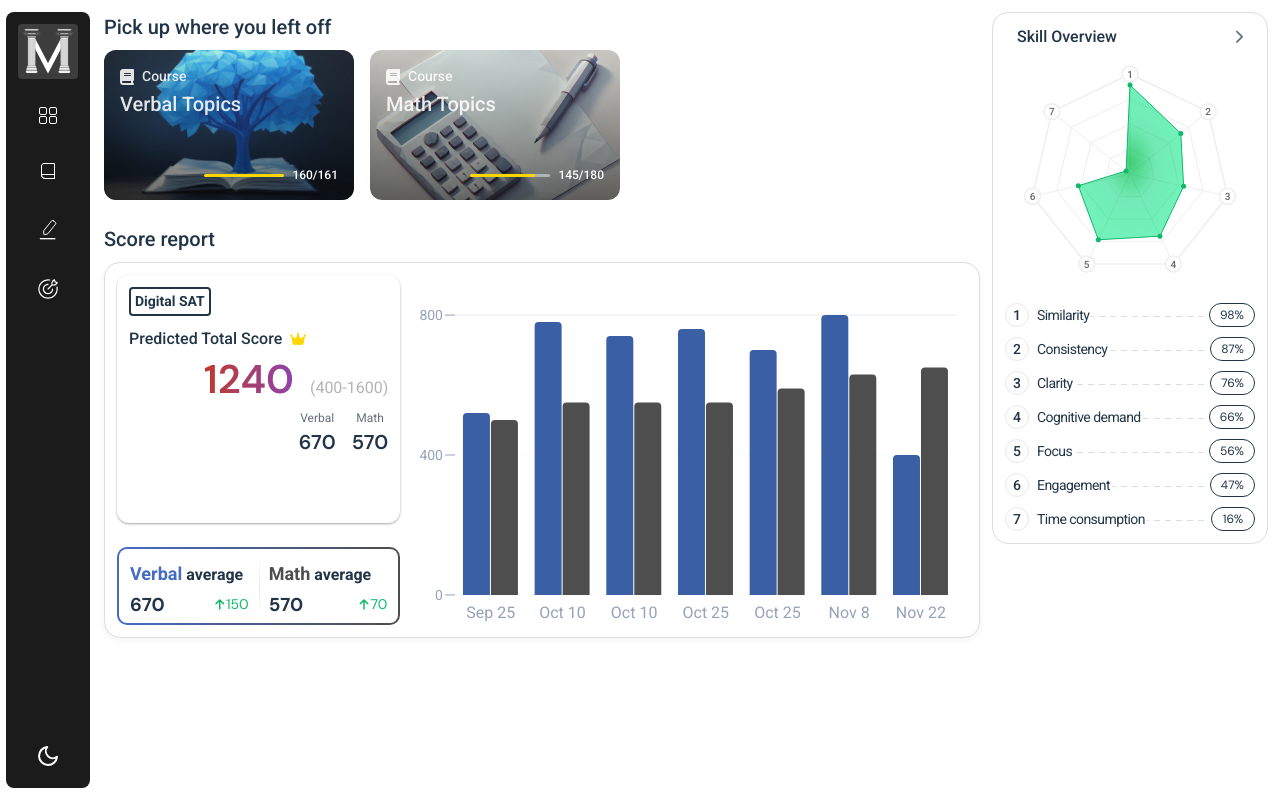
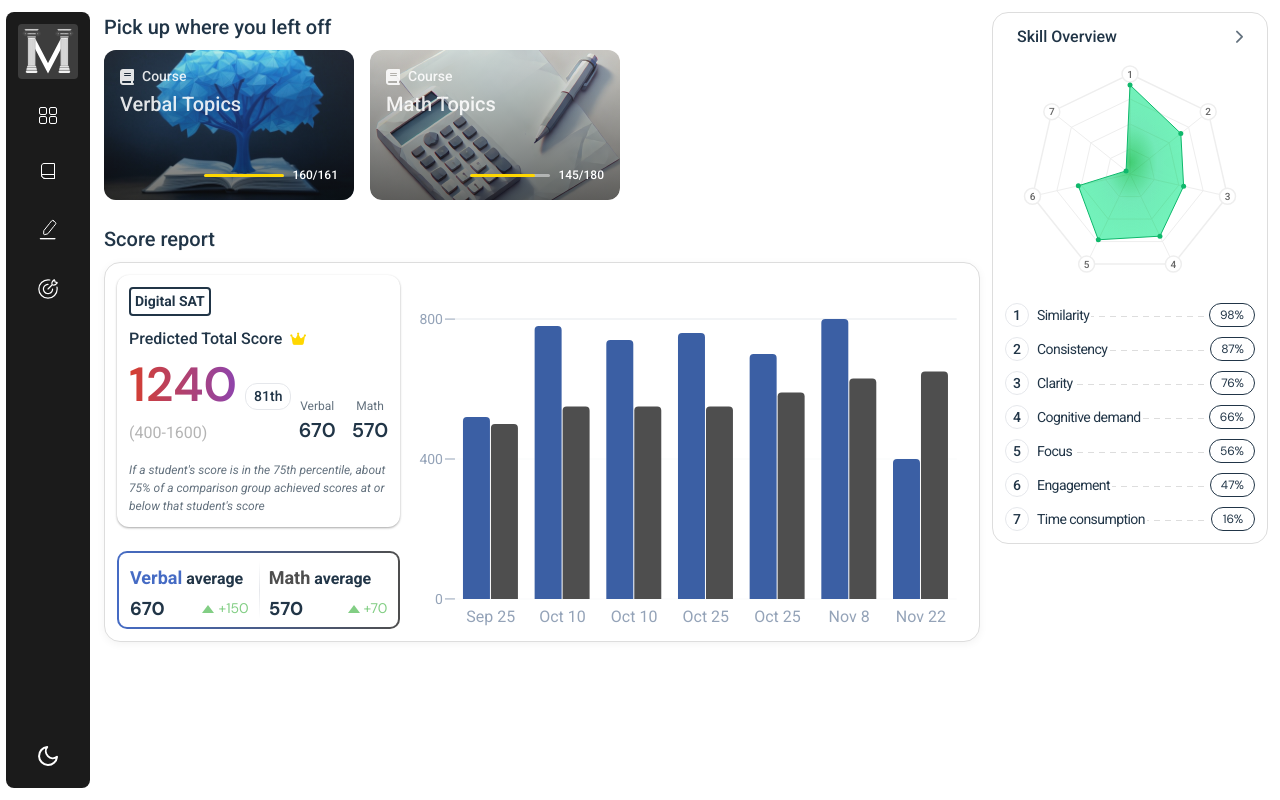
Before and after one commit to Orujhimaru/max_odyssey, a React (Vite) app: page / in a window 1280 px wide. Built offline with nearby package versions, Linux system fonts and the light colour scheme; a web font is replaced by a local one.

Commit message:
design: some changes, will be changed again.

```diff
--- a/src/components/RadarComponent/RadarChart/RadarChart.css
+++ b/src/components/RadarComponent/RadarChart/RadarChart.css
@@ -133,7 +133,7 @@
 }
 
 [data-theme="dark"] .skill-number {
-  background-color: #404040;
+  background-color: #40404000;
 }
 
 .skill-item {
--- a/src/components/RadarComponent/RadarChart/RadarChart.jsx
+++ b/src/components/RadarComponent/RadarChart/RadarChart.jsx
@@ -456,7 +456,6 @@ export default function RadarChart({
                     <div
                       className="skill-score"
                       style={{
-                        backgroundColor: "#404040",
                         color: "#fff",
                       }}
                     >
--- a/src/components/ScoreColumnComponent/PredictedScore/PredictedScore.css
+++ b/src/components/ScoreColumnComponent/PredictedScore/PredictedScore.css
@@ -2,11 +2,16 @@
   order: -1;
   width: 100%;
   height: 100%;
+  display: flex;
+  flex-direction: column;
+  justify-content: space-between;
   background-color: var(--bg-secondary);
   border-radius: 12px;
   padding: 12px;
   /* margin-top: 24px; */
   box-shadow: rgba(0, 0, 0, 0.12) -0px 1px 3px, rgba(0, 0, 0, 0.24) 0px 1px 2px;
+  background-image: radial-gradient(#e8e8e854 0.3px, var(--bg-secondary) 0.4px);
+  background-size: 10px 10px;
 }
 
 .score-header {
@@ -62,10 +67,15 @@
 
 .score-details {
   display: flex;
-  flex-direction: column;
+  flex-direction: row;
   /* gap: 24px; */
+  justify-content: space-between;
+  /* justify-content: flex-end; */
+}
+
+.predicted-flex.score-800 {
   align-items: flex-end;
-  /* justify-content: flex-end; */
+  gap: 16px;
 }
 
 .score-item {
@@ -118,10 +128,18 @@
 
 .predicted-flex {
   display: flex;
-  gap: 16px;
+  gap: 8px;
   align-items: baseline;
 }
 
+.predicted-flex.column {
+  flex-direction: column;
+  align-items: flex-start;
+  gap: 0;
+}
+.percentile-badge {
+  /* margin-bottom: 22px; */
+}
 .score-item.predicted {
   /* padding-left: 24px; */
   gap: 12px;
@@ -136,19 +154,15 @@
   gap: 12px;
 }
 
-.score-item.predicted .score-value {
+.predicted-flex.center .score-value {
   /* color: #0fb86b; */
-  background-image: -webkit-linear-gradient(
+  background-image: linear-gradient(
     to right,
     #d63e2e,
     #8e44ad
   ); /* Chrome 10-25, Safari 5.1-6 */
-  background-image: linear-gradient(
-    to right,
-    #c0392b,
-    #8e44ad
-  ); /* W3C, IE 10+/ Edge, Firefox 16+, Chrome 26+, Opera 12+, Safari 7+ */
-  font-size: 40px;
+
+  font-size: 48px;
   background-clip: text;
   -webkit-text-fill-color: transparent;
 }
@@ -181,3 +195,27 @@
 .chart-container {
   box-shadow: 0 2px 8px rgba(0, 0, 0, 0.05); /* Match the shadow style */
 }
+
+.percentile-badge {
+  background-color: var(--bg-primary);
+  color: var(--text-primary);
+  padding: 2px 8px;
+  border-radius: 12px;
+  font-size: 14px;
+  font-weight: 500;
+  border: 1px solid var(--border-color);
+  transition: color 0.3s ease;
+}
+
+[data-theme="dark"] .percentile-badge {
+  background-color: #404040;
+  border-color: #555;
+}
+
+.percentile-footnote {
+  font-size: 12px;
+  color: var(--text-primary);
+  opacity: 0.7;
+  margin-top: 16px;
+  font-style: italic;
+}
--- a/src/components/ScoreColumnComponent/PredictedScore/PredictedScore.jsx
+++ b/src/components/ScoreColumnComponent/PredictedScore/PredictedScore.jsx
@@ -1,4 +1,6 @@
 import React from "react";
+import { getPercentile } from "../../../utils/scorePercentiles";
+import { useCountUp } from "../../../hooks/useCountUp";
 import "./PredictedScore.css";
 
 const PredictedScore = ({ verbalScore, mathScore }) => {
@@ -8,6 +10,10 @@ const PredictedScore = ({ verbalScore, mathScore }) => {
   const roundedVerbal = roundToTen(verbalScore);
   const roundedMath = roundToTen(mathScore);
   const predictedScore = roundedVerbal + roundedMath;
+  const targetPercentile = getPercentile(predictedScore);
+
+  const animatedScore = useCountUp(predictedScore, 1500, 400);
+  const animatedPercentile = useCountUp(targetPercentile, 1500, 1);
 
   return (
     <div className="predicted-score-container">
@@ -23,15 +29,19 @@ const PredictedScore = ({ verbalScore, mathScore }) => {
           </div>
         </div>
         <div className="score-details">
-          <div className="score-item predicted">
-            {/* <span className="score-label total">Total:</span> */}
+          {/* <span className="score-label total">Total:</span> */}
 
-            <div className="predicted-flex">
-              <span className="score-value">{predictedScore}</span>
-              <span className="score-max-min">(400-1600)</span>
+          <div className="predicted-flex column">
+            <div className="predicted-flex center">
+              <span className="score-value">{animatedScore}</span>
+              <span className="percentile-badge">
+                {animatedPercentile}th
+              </span>{" "}
             </div>
+            <span className="score-max-min">(400-1600)</span>
           </div>
-          <div className="predicted-flex">
+
+          <div className="predicted-flex score-800">
             <div className="score-item">
               <span className="score-label">Verbal</span>
               <span className="score-value verbal">{roundedVerbal}</span>
@@ -43,6 +53,10 @@ const PredictedScore = ({ verbalScore, mathScore }) => {
           </div>
         </div>
       </div>
+      <div className="percentile-footnote">
+        If a student's score is in the 75th percentile, about 75% of a
+        comparison group achieved scores at or below that student's score
+      </div>
     </div>
   );
 };
--- a/src/components/ScoreColumnComponent/ScoreBox/ScoreBox.css
+++ b/src/components/ScoreColumnComponent/ScoreBox/ScoreBox.css
@@ -173,33 +173,37 @@ span.score-box-title-type.math {
 .improvement {
   display: flex;
   align-items: center;
-  gap: 2px;
+  gap: 4px;
   font-size: 14px;
 }
 
 .improvement.increase {
-  color: #0fb86b;
+  color: var(--increase-color);
 }
 
 .improvement.decrease {
-  color: #ec5e54;
+  color: var(--decrease-color);
 }
 
-.improvement i {
-  font-size: 12px;
+.triangle {
+  width: 0;
+  height: 0;
+  border-left: 6px solid transparent;
+  border-right: 6px solid transparent;
+}
+
+.triangle.increase {
+  border-bottom: 8px solid var(--increase-color);
+}
+
+.triangle.decrease {
+  border-top: 8px solid var(--decrease-color);
 }
 
 .improvement span {
   line-height: 11px;
 }
-/* Remove these as they're no longer needed
-.arrow i.fa-arrow-up,
-.arrow i.fa-arrow-down,
-.score-row p.increase,
-.score-row p.decrease {
-  ...
-}
-*/
+
 @media (max-width: 1044px) {
   .score-box.math {
     width: none;
--- a/src/components/ScoreColumnComponent/ScoreBox/ScoreBox.jsx
+++ b/src/components/ScoreColumnComponent/ScoreBox/ScoreBox.jsx
@@ -12,8 +12,11 @@ const ScoreBox = ({ title, score, improvement, type }) => {
       <div className="score-row">
         <h3 className={`score ${type}`}>{score}</h3>
         <div className={`improvement ${isIncrease ? "increase" : "decrease"}`}>
-          <i className={`fas fa-arrow-${isIncrease ? "up" : "down"}`}></i>
-          <span>{Math.abs(improvement)}</span>
+          <div className={`triangle ${isIncrease ? "increase" : "decrease"}`} />
+          <span>
+            {isIncrease ? "+" : "-"}
+            {Math.abs(improvement)}
+          </span>
         </div>
       </div>
     </div>
--- /dev/null
+++ b/src/hooks/useCountUp.js
@@ -0,0 +1,30 @@
+import { useState, useEffect } from "react";
+
+export const useCountUp = (end, duration = 1500, start = 0) => {
+  const [count, setCount] = useState(start);
+
+  useEffect(() => {
+    let startTime;
+    let animationFrame;
+
+    const easing = (t) => 1 - Math.pow(1 - t, 4); // CSS ease-out quartic
+
+    const animate = (currentTime) => {
+      if (!startTime) startTime = currentTime;
+      const progress = Math.min((currentTime - startTime) / duration, 1);
+
+      if (progress < 1) {
+        const easedProgress = easing(progress);
+        setCount(Math.floor(easedProgress * (end - start) + start));
+        animationFrame = requestAnimationFrame(animate);
+      } else {
+        setCount(end);
+      }
+    };
+
+    animationFrame = requestAnimationFrame(animate);
+    return () => cancelAnimationFrame(animationFrame);
+  }, [end, duration, start]);
+
+  return count;
+};
--- /dev/null
+++ b/src/utils/scorePercentiles.js
@@ -0,0 +1,129 @@
+const percentileMap = {
+  1600: 99,
+  1590: 99,
+  1580: 99,
+  1570: 99,
+  1560: 99,
+  1550: 99,
+  1540: 99,
+  1530: 99,
+  1520: 98,
+  1510: 98,
+  1500: 98,
+  1490: 97,
+  1480: 97,
+  1470: 96,
+  1460: 96,
+  1450: 96,
+  1440: 95,
+  1430: 95,
+  1420: 94,
+  1410: 94,
+  1400: 93,
+  1390: 93,
+  1380: 92,
+  1370: 91,
+  1360: 91,
+  1350: 90,
+  1340: 89,
+  1330: 89,
+  1320: 88,
+  1310: 87,
+  1300: 86,
+  1290: 85,
+  1280: 85,
+  1270: 84,
+  1260: 83,
+  1250: 82,
+  1240: 81,
+  1230: 80,
+  1220: 79,
+  1210: 77,
+  1200: 76,
+  1190: 75,
+  1180: 74,
+  1170: 73,
+  1160: 71,
+  1150: 70,
+  1140: 69,
+  1130: 67,
+  1120: 66,
+  1110: 64,
+  1100: 63,
+  1090: 61,
+  1080: 60,
+  1070: 58,
+  1060: 57,
+  1050: 55,
+  1040: 54,
+  1030: 52,
+  1020: 51,
+  1010: 49,
+  1000: 47,
+  990: 46,
+  980: 44,
+  970: 43,
+  960: 41,
+  950: 40,
+  940: 38,
+  930: 37,
+  920: 35,
+  910: 33,
+  900: 32,
+  890: 30,
+  880: 29,
+  870: 27,
+  860: 26,
+  850: 24,
+  840: 22,
+  830: 21,
+  820: 19,
+  810: 18,
+  800: 16,
+  790: 15,
+  780: 13,
+  770: 12,
+  760: 11,
+  750: 9,
+  740: 8,
+  730: 7,
+  720: 6,
+  710: 5,
+  700: 4,
+  690: 3,
+  680: 3,
+  670: 2,
+  660: 2,
+  650: 1,
+  640: 1,
+  630: 1,
+  620: 1,
+  610: 1,
+  600: 1,
+  590: 1,
+  580: 1,
+  570: 1,
+  560: 1,
+  550: 1,
+  540: 1,
+  530: 1,
+  520: 1,
+  510: 1,
+  500: 1,
+  490: 1,
+  480: 1,
+  470: 1,
+  460: 1,
+  450: 1,
+  440: 1,
+  430: 1,
+  420: 1,
+  410: 1,
+  400: 1,
+};
+
+export const getPercentile = (score) => {
+  // Round score to nearest 10
+  const roundedScore = Math.round(score / 10) * 10;
+  return percentileMap[roundedScore] || 1;
+};
```
